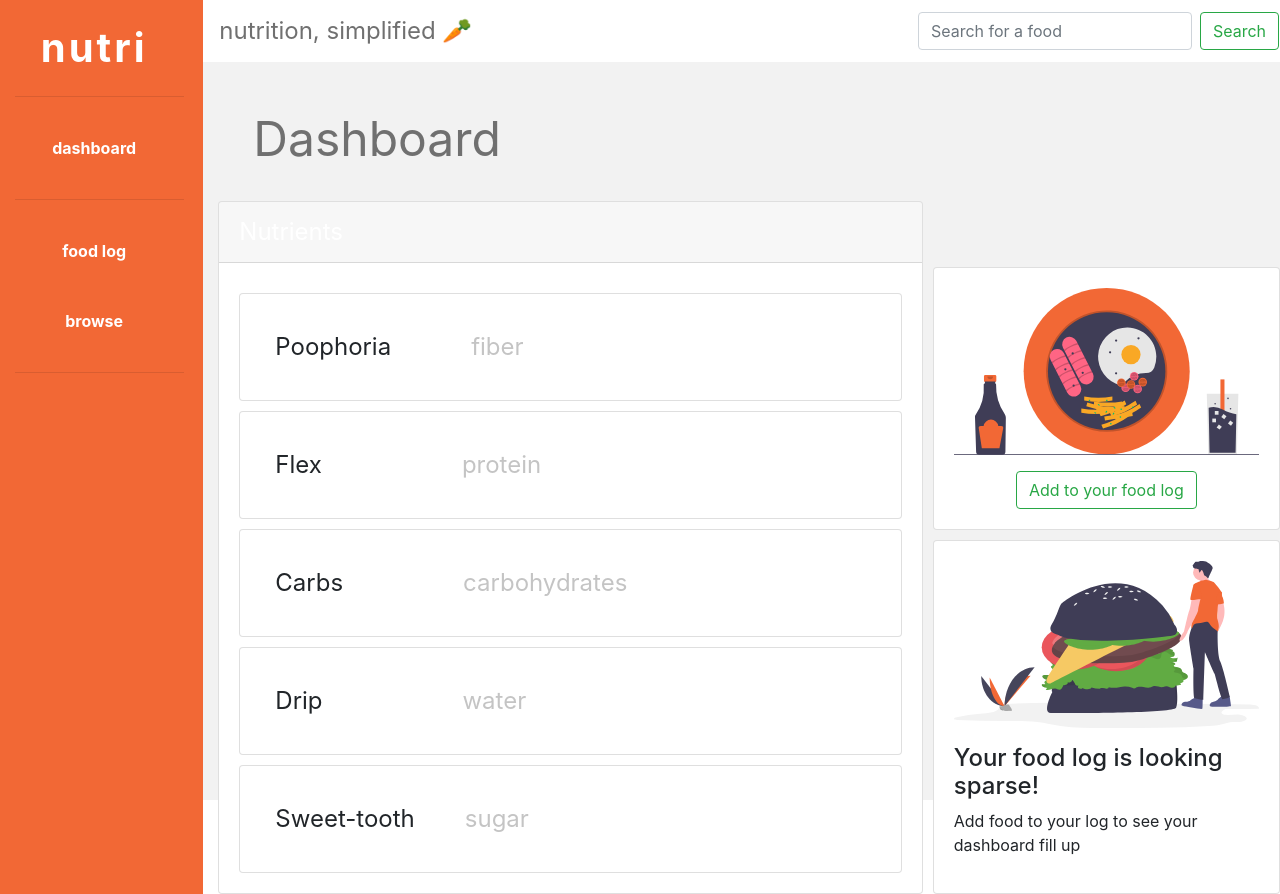
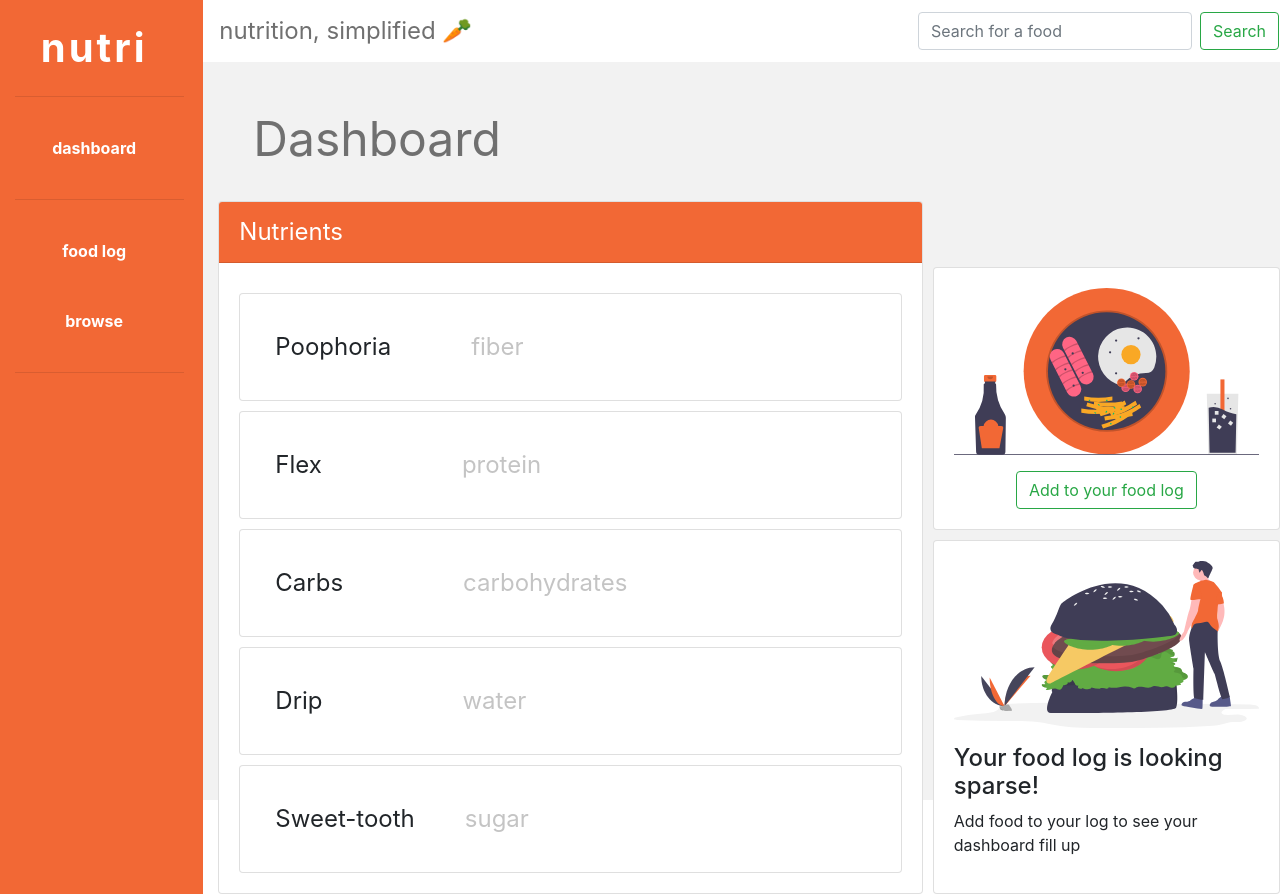
Before and after one commit to michaeltothewilson/nutri, a React (Create React App) app: page / in a window 1280 px wide. Built offline with nearby package versions, Linux system fonts and the light colour scheme; no server answers.

Commit message:
Fix cstyling for card header on dashboard

```diff
--- a/src/Home.css
+++ b/src/Home.css
@@ -30,9 +30,9 @@
     text-align: left;
 }
 
-.card-header {
+.nutrients-header {
     padding: 15px;
-    background-color:  #F26835;
+    background-color:  #F26835 !important;
     color: white;
     font-size: 1.5em;
 }
--- a/src/Home.js
+++ b/src/Home.js
@@ -72,7 +72,7 @@ export default function Home() {
         <section className="dashboard-grid-container">
           <div className="grid-item item1">
             <div className="card">
-              <div className="card-header">
+              <div className="card-header nutrients-header">
                 Nutrients
               </div>
               <div className="card-body">
```
